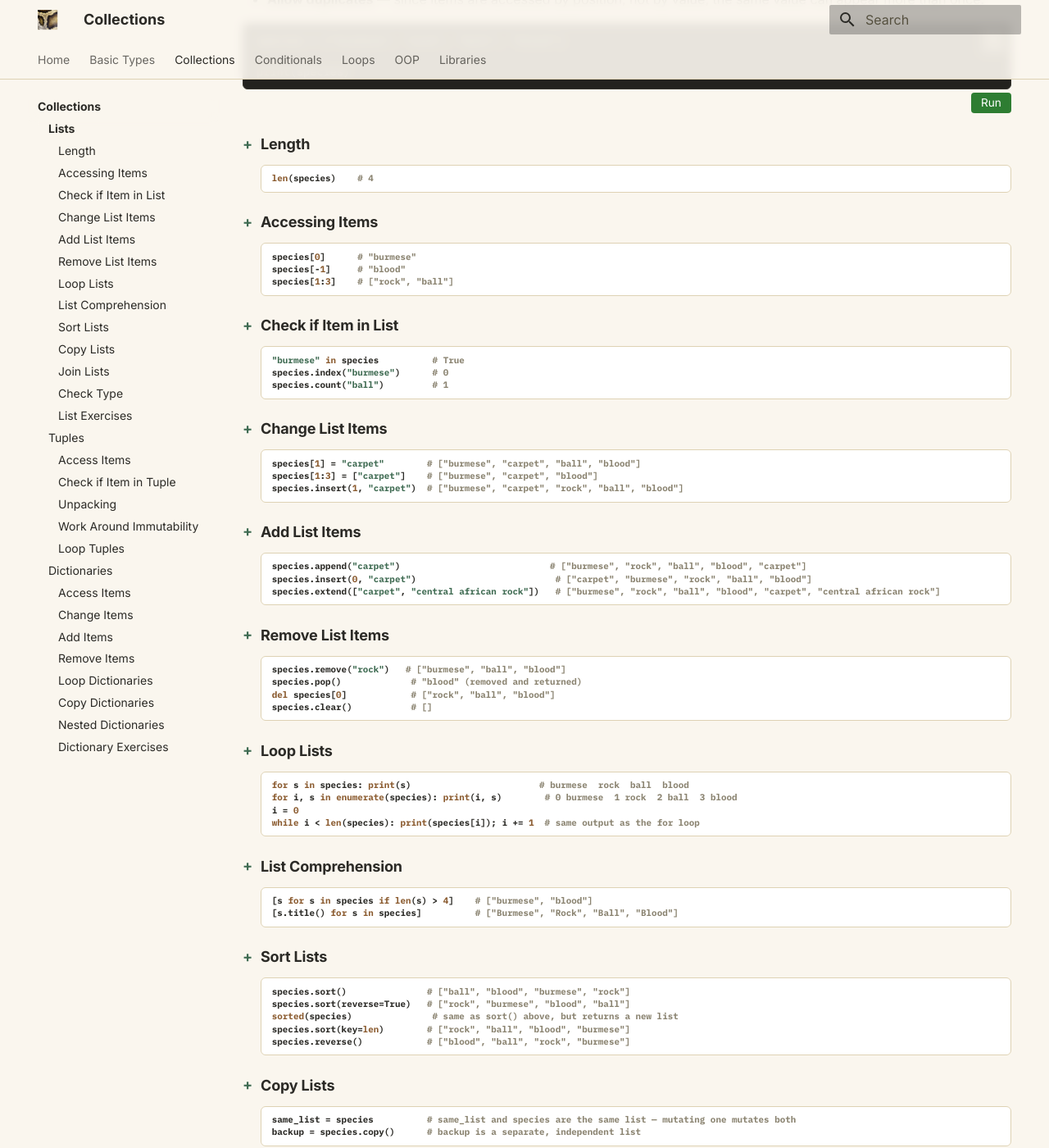
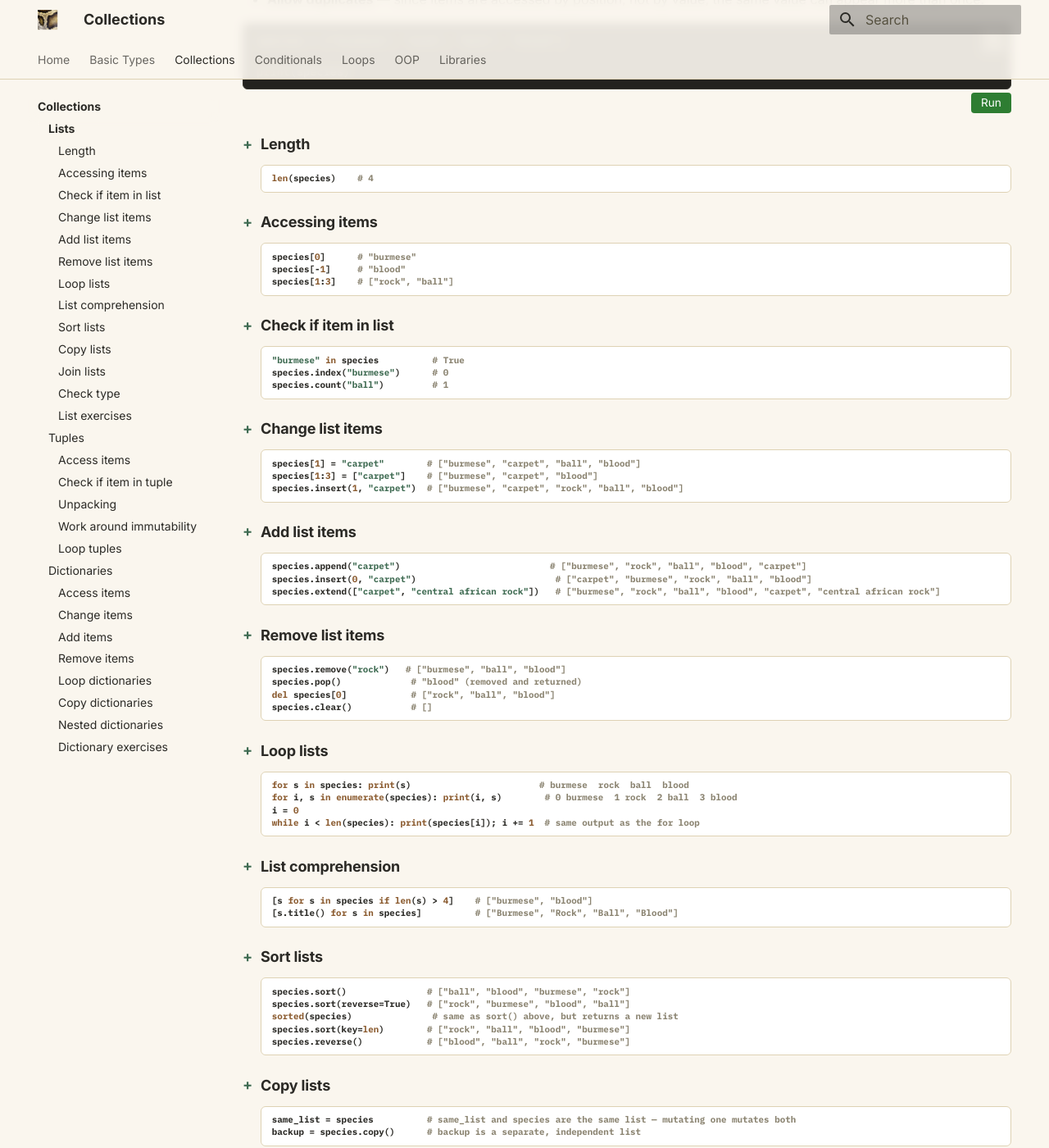
Before and after one commit to luka-sherman/python-field-guide, an MkDocs documentation site: the page built from docs/collections.md, in a window 1280 px wide and 1400 px high, scrolled down 956 px. Shown: the whole window at 82% size. Built offline with MkDocs 1.6.1 and Material for MkDocs 9.7.7, drawn with Linux system fonts in a browser that asks for light colours; nearby versions of some CDN libraries; some of the changed text lies outside the part shown.

````diff
--- a/docs/collections.md
+++ b/docs/collections.md
@@ -49,7 +49,7 @@ print(len(species))
 <details markdown="block" class="pt-collapsible">
 <summary markdown="block">
 
-### Accessing Items
+### Accessing items
 
 ```python-ref
 species[0]      # "burmese"
@@ -83,7 +83,7 @@ print(species[3:])
 <details markdown="block" class="pt-collapsible">
 <summary markdown="block">
 
-### Check if Item in List
+### Check if item in list
 
 ```python-ref
 "burmese" in species          # True
@@ -112,7 +112,7 @@ print(species.count("ball"))
 <details markdown="block" class="pt-collapsible">
 <summary markdown="block">
 
-### Change List Items
+### Change list items
 
 ```python-ref
 species[1] = "carpet"        # ["burmese", "carpet", "ball", "blood"]
@@ -147,7 +147,7 @@ print(species)
 <details markdown="block" class="pt-collapsible">
 <summary markdown="block">
 
-### Add List Items
+### Add list items
 
 ```python-ref
 species.append("carpet")                            # ["burmese", "rock", "ball", "blood", "carpet"]
@@ -183,7 +183,7 @@ print(species)
 <details markdown="block" class="pt-collapsible">
 <summary markdown="block">
 
-### Remove List Items
+### Remove list items
 
 ```python-ref
 species.remove("rock")   # ["burmese", "ball", "blood"]
@@ -226,7 +226,7 @@ print(species)
 <details markdown="block" class="pt-collapsible">
 <summary markdown="block">
 
-### Loop Lists
+### Loop lists
 
 ```python-ref
 for s in species: print(s)                        # burmese  rock  ball  blood
@@ -263,7 +263,7 @@ while i < len(species):
 <details markdown="block" class="pt-collapsible">
 <summary markdown="block">
 
-### List Comprehension
+### List comprehension
 
 ```python-ref
 [s for s in species if len(s) > 4]    # ["burmese", "blood"]
@@ -291,7 +291,7 @@ print(titled)
 <details markdown="block" class="pt-collapsible">
 <summary markdown="block">
 
-### Sort Lists
+### Sort lists
 
 ```python-ref
 species.sort()               # ["ball", "blood", "burmese", "rock"]
@@ -341,7 +341,7 @@ print(species)
 <details markdown="block" class="pt-collapsible">
 <summary markdown="block">
 
-### Copy Lists
+### Copy lists
 
 ```python-ref
 same_list = species          # same_list and species are the same list — mutating one mutates both
@@ -372,7 +372,7 @@ print(backup)
 <details markdown="block" class="pt-collapsible">
 <summary markdown="block">
 
-### Join Lists
+### Join lists
 
 ```python-ref
 constrictors + short_tailed        # ["ball", "burmese", "sumatran short tailed", "myanmar short tailed"]
@@ -402,7 +402,7 @@ print(constrictors)
 <details markdown="block" class="pt-collapsible">
 <summary markdown="block">
 
-### Check Type
+### Check type
 
 ```python-ref
 type(species)                        # <class 'list'>
@@ -426,7 +426,7 @@ print(species)
 
 </details>
 
-### List Exercises
+### List exercises
 
 ??? note "Details & examples"
     Each box below is fully editable — write your answer, then click Run.
@@ -516,7 +516,7 @@ print(species)
 <details markdown="block" class="pt-collapsible">
 <summary markdown="block">
 
-### Access Items
+### Access items
 
 ```python-ref
 species[0]      # "burmese"
@@ -541,7 +541,7 @@ print(species[1:3])
 <details markdown="block" class="pt-collapsible">
 <summary markdown="block">
 
-### Check if Item in Tuple
+### Check if item in tuple
 
 ```python-ref
 "rock" in species          # True
@@ -591,7 +591,7 @@ print(a, b, c, d)
 <details markdown="block" class="pt-collapsible">
 <summary markdown="block">
 
-### Work Around Immutability
+### Work around immutability
 
 ```python-ref
 species + ("carpet",)                          # ("burmese", "rock", "ball", "blood", "carpet")
@@ -620,7 +620,7 @@ print(back_to_tuple)
 <details markdown="block" class="pt-collapsible">
 <summary markdown="block">
 
-### Loop Tuples
+### Loop tuples
 
 ```python-ref
 for s in species: print(s)    # burmese  rock  ball  blood
@@ -661,7 +661,7 @@ print(snake)
 <details markdown="block" class="pt-collapsible">
 <summary markdown="block">
 
-### Access Items
+### Access items
 
 ```python-ref
 snake["species"]            # "ball"
@@ -698,7 +698,7 @@ print("species" in snake)
 <details markdown="block" class="pt-collapsible">
 <summary markdown="block">
 
-### Change Items
+### Change items
 
 ```python-ref
 snake["length_ft"] = 6                              # {'species': 'ball', 'length_ft': 6, 'venomous': False}
@@ -726,7 +726,7 @@ print(snake)
 <details markdown="block" class="pt-collapsible">
 <summary markdown="block">
 
-### Add Items
+### Add items
 
 ```python-ref
 snake["origin"] = "west africa"    # {'species': 'ball', 'length_ft': 5, 'venomous': False, 'origin': 'west africa'}
@@ -754,7 +754,7 @@ print(snake)
 <details markdown="block" class="pt-collapsible">
 <summary markdown="block">
 
-### Remove Items
+### Remove items
 
 ```python-ref
 snake.pop("venomous")   # False (removed and returned)
@@ -798,7 +798,7 @@ print(snake)
 <details markdown="block" class="pt-collapsible">
 <summary markdown="block">
 
-### Loop Dictionaries
+### Loop dictionaries
 
 ```python-ref
 for key in snake: print(key)                        # species  length_ft  venomous
@@ -832,7 +832,7 @@ for key, value in snake.items():
 <details markdown="block" class="pt-collapsible">
 <summary markdown="block">
 
-### Copy Dictionaries
+### Copy dictionaries
 
 ```python-ref
 same_dict = snake          # same_dict and snake are the same dictionary — mutating one mutates both
@@ -863,7 +863,7 @@ print(backup)
 <details markdown="block" class="pt-collapsible">
 <summary markdown="block">
 
-### Nested Dictionaries
+### Nested dictionaries
 
 ```python-ref
 snakes = {"ball": snake, "burmese": {"length_ft": 16, "venomous": False}}
@@ -889,7 +889,7 @@ print(snakes["ball"]["species"])
 
 </details>
 
-### Dictionary Exercises
+### Dictionary exercises
 
 ??? note "Details & examples"
     Each box below is fully editable — write your answer, then click Run.
````
Also changed, not shown: docs/basic_types.md (+17 -17 lines), docs/conditionals.md (+8 -8 lines), docs/loops.md (+10 -10 lines), docs/oop.md (+10 -10 lines).
